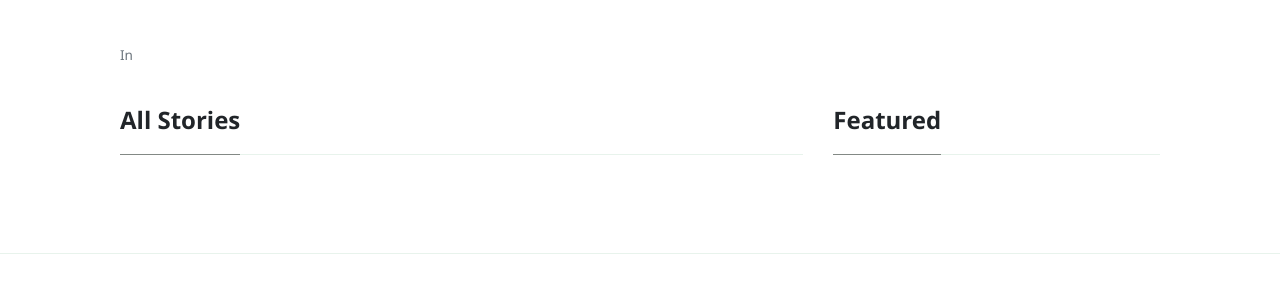
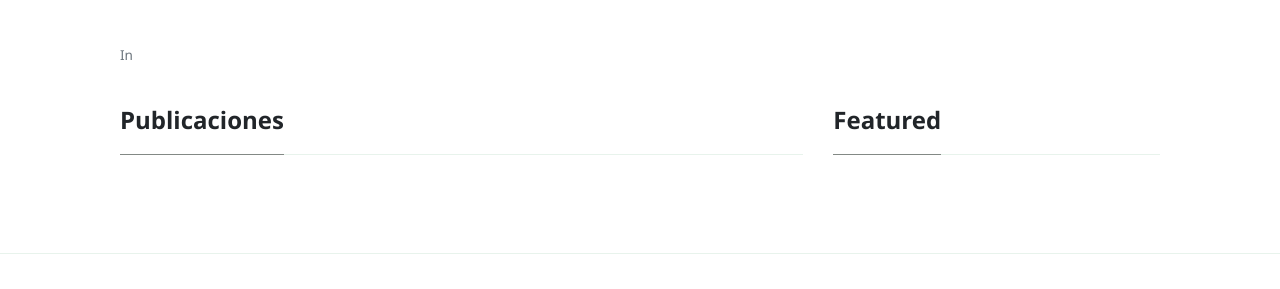
Before and after one commit to Alex-writes-something/observatorio.github.io, a Jekyll site: the page built from index.html, in a window 1280 px wide. Shown: the part 280-569 px from the top of the page. Built offline with Jekyll 4.4.1, drawn with Linux system fonts in a browser that asks for light colours; nearby versions of some CDN libraries; the list of posts is cut into pages by our own code.

Commit message:
Update index.html

```diff
--- a/index.html
+++ b/index.html
@@ -144,7 +144,7 @@ description: ""
                 <p class="mb-3 lead">
                     {{ post.excerpt | strip_html | strip_newlines | truncate: 136 }}
                 </p>
-                <a href="{{site.baseurl}}{{post.url}}" class="btn btn-dark">Read More</a>
+                <a href="{{site.baseurl}}{{post.url}}" class="btn btn-dark">Lee más</a>
             </div>
             <div class="col-md-6 d-none d-md-block pr-0" style="background-size:cover;background-image:url({{site.baseurl}}/{{ post.image }});">
             </div>
@@ -168,7 +168,7 @@ description: ""
 
     <div class="col-md-8 main-loop">
 
-        <h4 class="font-weight-bold spanborder"><span>All Stories</span></h4>
+        <h4 class="font-weight-bold spanborder"><span>Publicaciones</span></h4>
 
 
         {% for post in paginator.posts %}
```
